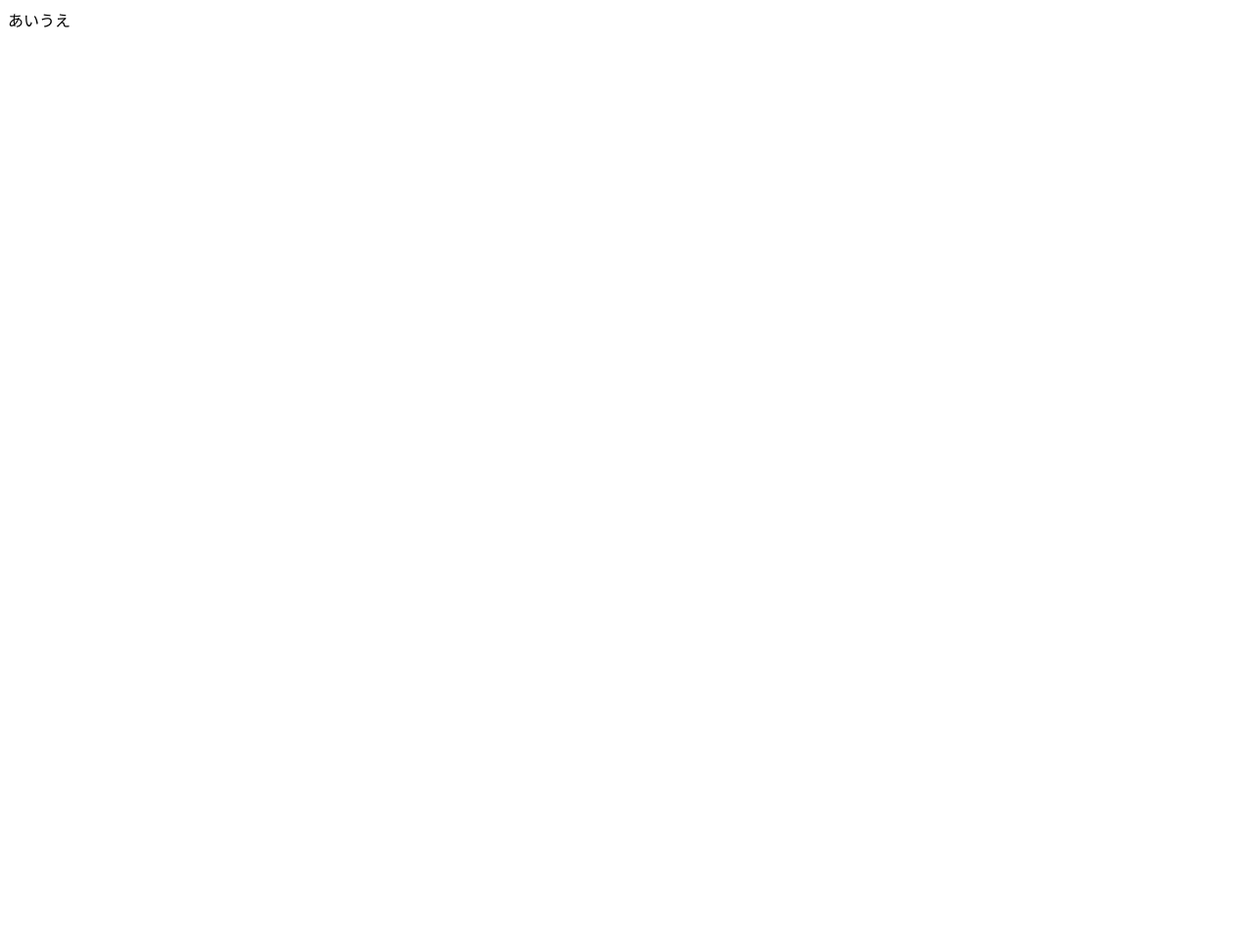
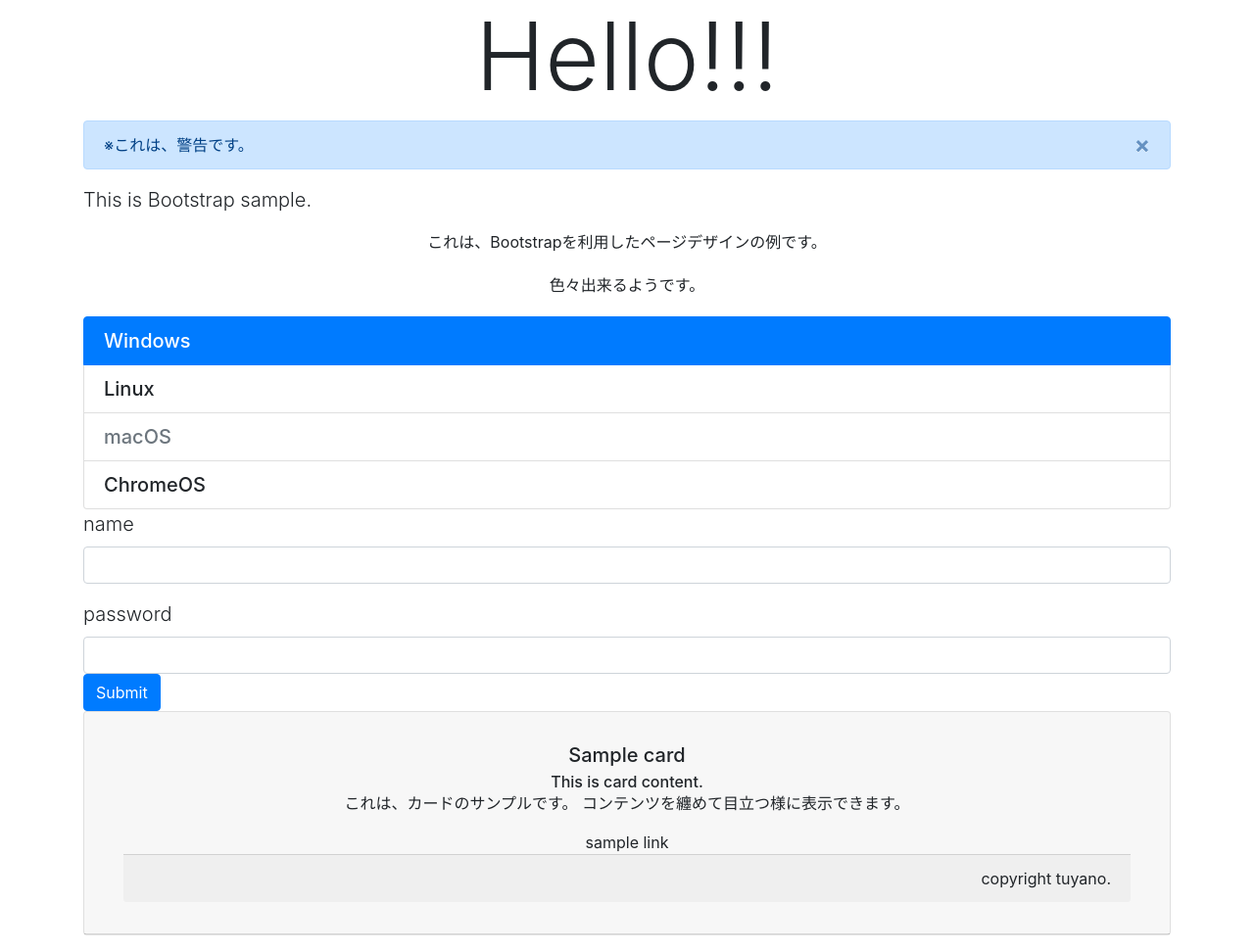
Before and after one commit to F22BA092/12345, a plain HTML site: page index.html in a window 1280 px wide. Shown: the whole page at 98% size. Before the commit the page ends 800 px from the top, so only its background shows below. Drawn offline with nearby package versions, Linux system fonts and the light colour scheme.

Commit message:
Update index.html

```diff
--- a/index.html
+++ b/index.html
@@ -1 +1,51 @@
-あいうえ
+<!DOCTYPE html>
+<html lang="ja">
+<head>
+    <meta charset="UTF-8">
+    <meta http-equiv="X-UA-Compatible" content="IE=edge">
+    <meta name="viewport" content="width=device-width, initial-scale=1.0">
+    <title>Hello!</title>
+    <link rel="stylesheet"
+    href="https://stackpath.bootstrapcdn.com/bootstrap/4.3.1/css/bootstrap.css">
+    <script src="https://code.jquery.com/jquery-3.3.1.slim.min.js"></script>
+    <script src="https://cdnjs.cloudflare.com/ajax/libs/popper.js/1.14.7/umd/popper.min.js"></script>
+    <script src="https://stackpath.bootstrapcdn.com/bootstrap/4.3.1/js/bootstrap.min.js"></script>
+</head>
+    <body class="container">
+        <h1 class="display-1 text-center">Hello!!!</h1>
+        <div class="alert alert-primary alert-dismissible fade show" role="alert">
+            ※これは、警告です。
+            <button class="close" data-dismiss="alert">&times;</button>
+        </div>
+        <p class="lead">This is Bootstrap sample.</p>
+        <p class="text-center"> これは、Bootstrapを利用したページデザインの例です。</p>
+        <p class="text-center bg-denger p-1">色々出来るようです。</p>
+        <u1 class="list-group h5">
+            <li class="list-group-item active">Windows</li>
+            <li class="list-group-item">Linux</li>
+            <li class="list-group-item disabled">macOS</li>
+            <li class="list-group-item">ChromeOS</li>
+        </u1>
+        <form>
+            <div class="form-group">
+                <label for="name" class="lead">name</label>
+                <input type="text" class="form-control"id="name">
+            </div>
+            <div class="form-group">
+                <label for="pw" class="lead">password</label>
+                <input type="password" class="form-control"id="pw">
+        </form>
+        <input type="submit" class="btn btn-primary"> <!--classbtnは、btn-()等と一緒にする-->
+        <div class="card">
+            <div class="card-header text-center">
+            <div class="card-body">
+                <h5 class="card-title">Sample card</h5>
+                <h6 class="card-subtitle">This is card content.</h6>
+                <p class="card-text"> これは、カードのサンプルです。
+                    コンテンツを纏めて目立つ様に表示できます。
+                </p>
+                <a herf="#" class="card-link">sample link</a>
+                <div class="card-footer text-right">copyright tuyano.
+            </div>
+</body>
+</html>
```
